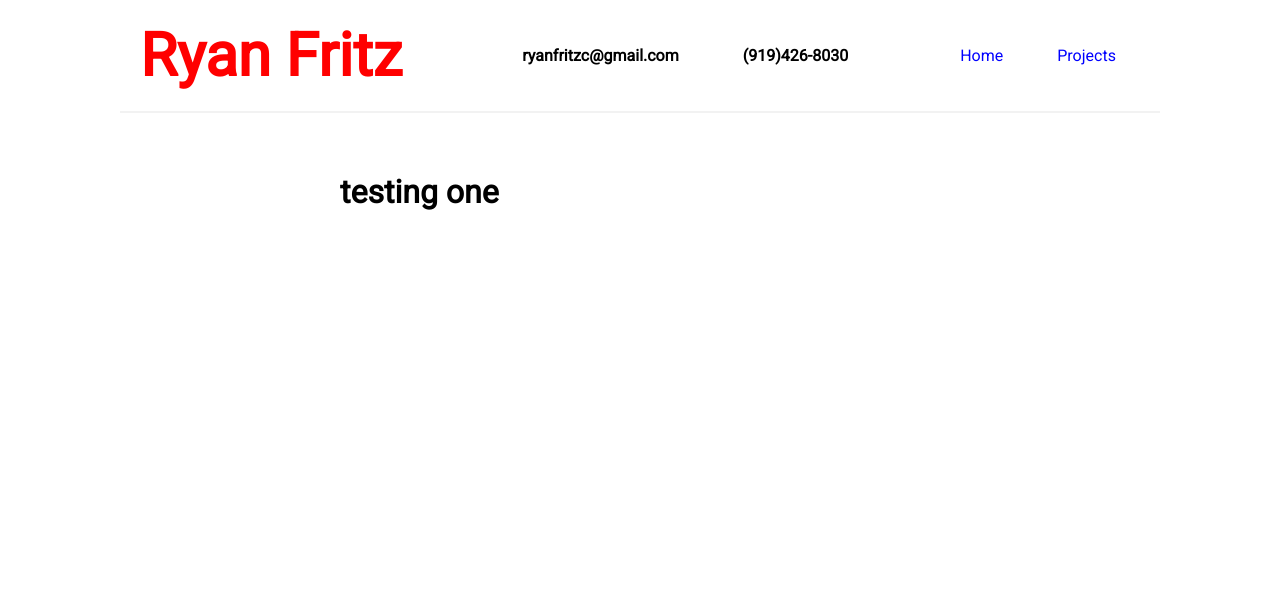
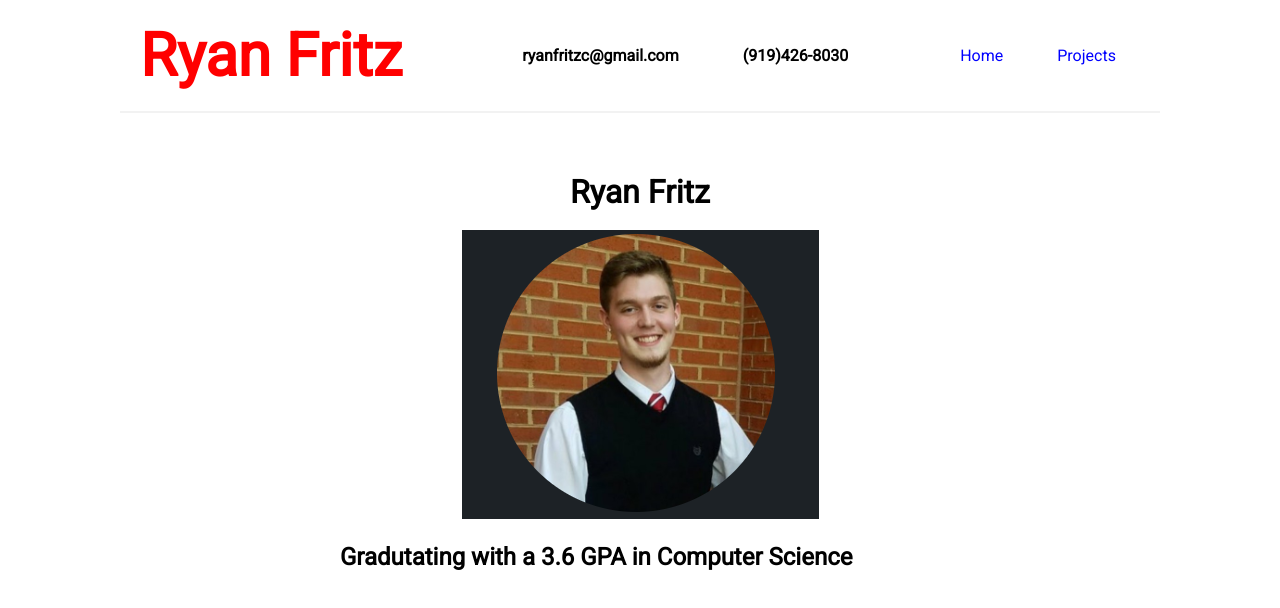
Before and after one commit to ryanfritzc/reactResume, a React (Create React App) app in the folder react-resume/: page / in a window 1280 px wide. Shown: the top 608 px of the page. Built offline with nearby package versions, Linux system fonts and the light colour scheme.

Commit message:
added an image of my face and laid the ground work for adding stuff to resume/bio page

```diff
--- a/react-resume/src/Home.js
+++ b/react-resume/src/Home.js
@@ -1,9 +1,20 @@
-import ProjectList from './ProjectList';
-import useFetch from './useFetch';
+//import ProjectList from './ProjectList';
+//import useFetch from './useFetch';
 
 const Home = () => {
     return(
-        <h1>testing one</h1>
+        <div className="home-bio">
+            <h1 className="bio-title">Ryan Fritz</h1>
+            <br/>
+            <img src={require('./goodLookin.PNG').default} />
+            <br/>
+            <div>
+                <h2>Gradutating with a 3.6 GPA in Computer Science</h2>
+            </div>
+        </div>
+
+
+
     );
 }
 
--- a/react-resume/src/index.css
+++ b/react-resume/src/index.css
@@ -45,6 +45,16 @@ p{
   margin: 40px auto;
   padding: 20px;
 }
+/*home bio*/
+.home-bio{
+  text-align: center;
+}
+.home-bio h2{
+  text-align: left;
+  padding-top: 20px;
+}
+
+
 /*blog preview*/
 .blog-preview{
   padding: 10px 16px;
```
Also changed, not shown: react-resume/src/goodLookin.PNG (added).
